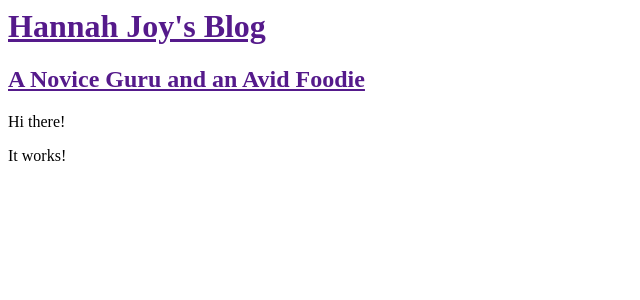
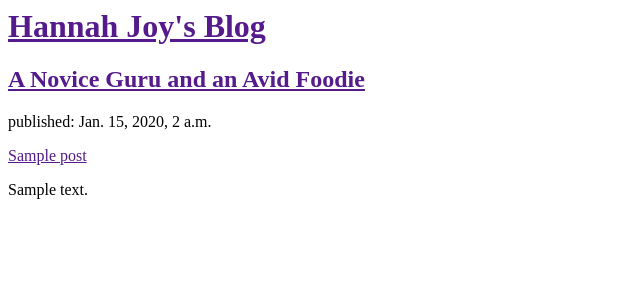
Before and after one commit to thehannahjoy21/my-first-blog, a Django app: template blog/templates/blog/post_list.html in a window 1280 px wide. Shown: the top 300 px of the page, without its empty margins (0-640 px from the left). Run offline with Django 3.2, Linux system fonts and the light colour scheme; the template is opened without the code that fills it: values that come from a table or form of the project are taken from there, others are empty; tables that the repository leaves empty hold one stand-in row (values such as "Sample post").

Commit message:
Modified templates to display posts from database.

```diff
--- a/blog/templates/blog/post_list.html
+++ b/blog/templates/blog/post_list.html
@@ -8,7 +8,10 @@
   </div>
   <div>
     <h2><a href="">A Novice Guru and an Avid Foodie</a></h2>
-<html>
-  <p>Hi there!</p>
-  <p>It works!</p>
-</html>
+    {% for post in posts %}
+      <div>
+        <p>published: {{ post.published_date }}</p>
+        <h><a href="">{{ post.title}}</a></h3>
+        <p>{{ post.text|linebreaks }}</p>
+      <div>
+{% endfor %}
```
Also changed, not shown: blog/views.py (+6 -1 lines).
